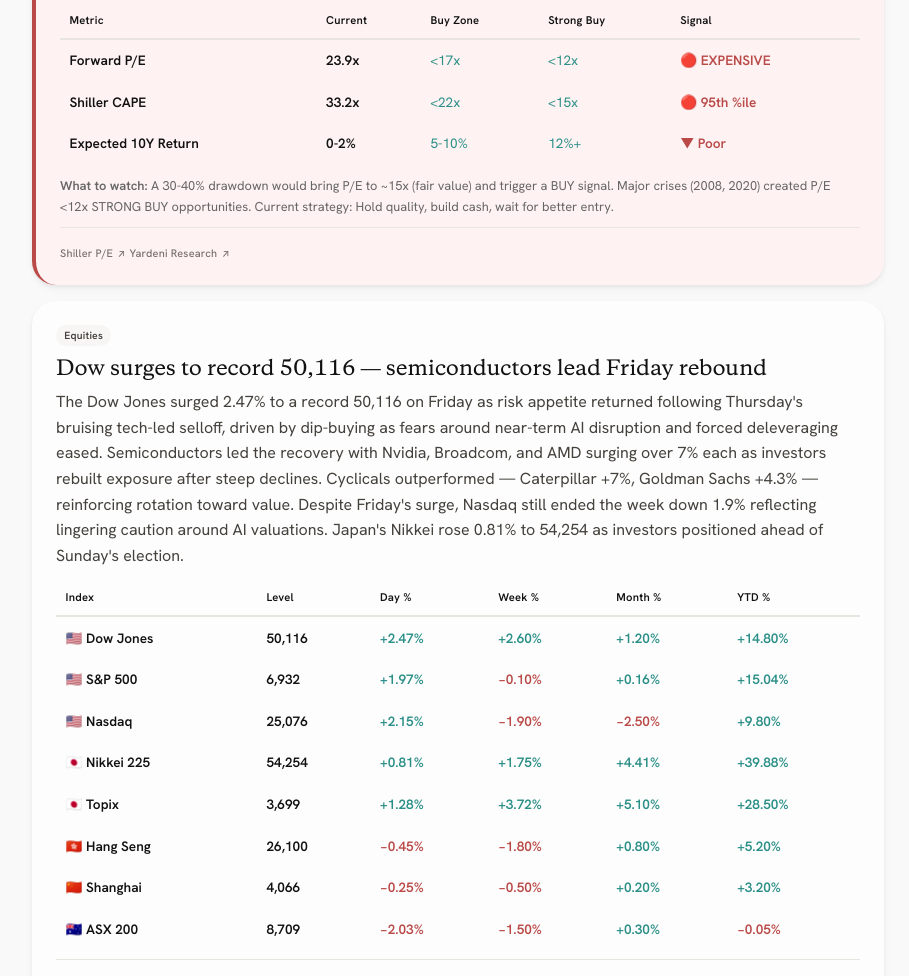
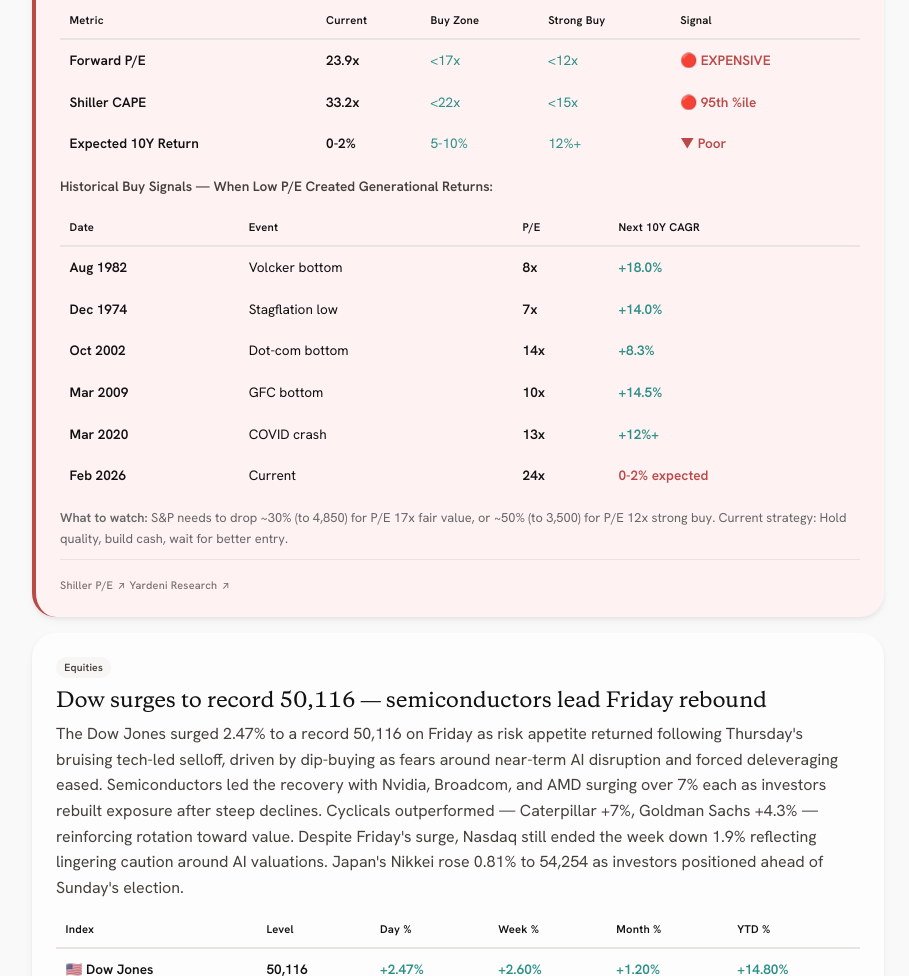
Before and after one commit to tokyo-product-team-rgb/ceo-briefing, a plain HTML site: page index.html in a window 1280 px wide. Shown: the part 2169-3145 px from the top of the page, without its empty margins (182-1091 px from the left). Drawn offline with Linux system fonts and the light colour scheme.

Commit message:
Add historical P/E entry points table to valuation signal card

```diff
--- a/index.html
+++ b/index.html
@@ -959,7 +959,21 @@
               <tr><td class="idx-name">Expected 10Y Return</td><td class="idx-level">0-2%</td><td style="color: var(--green);">5-10%</td><td style="color: var(--green);">12%+</td><td class="chg-neg">▼ Poor</td></tr>
             </tbody>
           </table>
-          <p class="card-body" style="font-size: 0.8rem; color: #666;"><strong>What to watch:</strong> A 30-40% drawdown would bring P/E to ~15x (fair value) and trigger a BUY signal. Major crises (2008, 2020) created P/E &lt;12x STRONG BUY opportunities. Current strategy: Hold quality, build cash, wait for better entry.</p>
+          <p class="card-body" style="font-size: 0.85rem; margin-bottom: 0.75rem;"><strong>Historical Buy Signals — When Low P/E Created Generational Returns:</strong></p>
+          <table class="index-table" style="margin-bottom: 0.75rem;">
+            <thead>
+              <tr><th>Date</th><th>Event</th><th>P/E</th><th>Next 10Y CAGR</th></tr>
+            </thead>
+            <tbody>
+              <tr><td class="idx-name">Aug 1982</td><td>Volcker bottom</td><td class="idx-level">8x</td><td class="chg-pos">+18.0%</td></tr>
+              <tr><td class="idx-name">Dec 1974</td><td>Stagflation low</td><td class="idx-level">7x</td><td class="chg-pos">+14.0%</td></tr>
+              <tr><td class="idx-name">Oct 2002</td><td>Dot-com bottom</td><td class="idx-level">14x</td><td class="chg-pos">+8.3%</td></tr>
+              <tr><td class="idx-name">Mar 2009</td><td>GFC bottom</td><td class="idx-level">10x</td><td class="chg-pos">+14.5%</td></tr>
+              <tr><td class="idx-name">Mar 2020</td><td>COVID crash</td><td class="idx-level">13x</td><td class="chg-pos">+12%+</td></tr>
+              <tr style="background: #fef2f2;"><td class="idx-name">Feb 2026</td><td>Current</td><td class="idx-level">24x</td><td class="chg-neg">0-2% expected</td></tr>
+            </tbody>
+          </table>
+          <p class="card-body" style="font-size: 0.8rem; color: #666;"><strong>What to watch:</strong> S&P needs to drop ~30% (to 4,850) for P/E 17x fair value, or ~50% (to 3,500) for P/E 12x strong buy. Current strategy: Hold quality, build cash, wait for better entry.</p>
           <div class="card-sources"><a class="source-link" href="https://www.multpl.com/shiller-pe" target="_blank" rel="noopener">Shiller P/E <span class="src-arrow">↗</span></a> <a class="source-link" href="https://www.yardeni.com/pub/peacockfeval.pdf" target="_blank" rel="noopener">Yardeni Research <span class="src-arrow">↗</span></a></div>
         </article>
 
```
